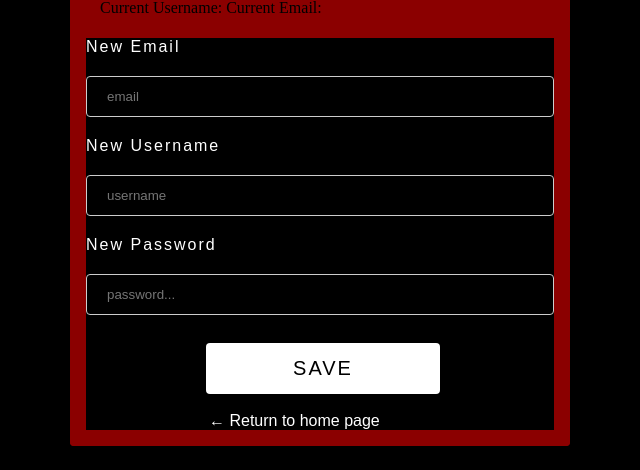
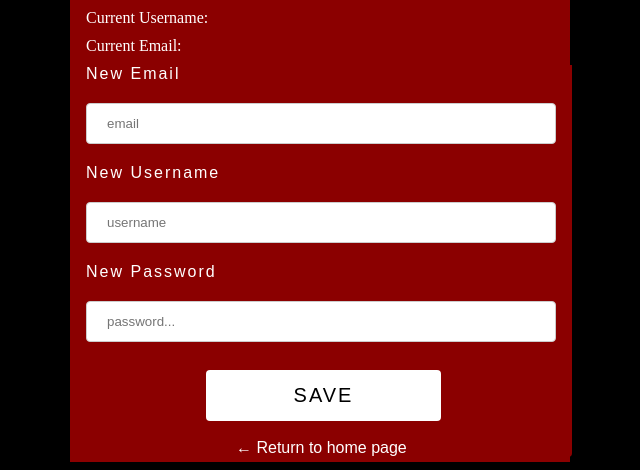
Before and after one commit to CapyFanatics/WorkingCapybara, a Flask app: template App/templates/profile.html in a window 1280 px wide. Shown: the part 378-848 px from the top of the page, without its empty margins (320-960 px from the left). Before the commit the page ends 824 px from the top, so only its background shows below. Run offline with Flask 3, Linux system fonts and the light colour scheme; the template is opened without the code that fills it, so the values that code supplies are empty.

Commit message:
Webpages update
adjusting and updating the template pages of the website

```diff
--- a/App/templates/profile.html
+++ b/App/templates/profile.html
@@ -2,10 +2,8 @@
 <html lang="en">
 
 <style>
-  * {
-    background-color: black;
-  }
 
+  @media screen {
   #user  {
     width: 250px;
     height: 250px;
@@ -15,6 +13,10 @@
     margin-left:auto;
     margin-right:auto;
 
+  }
+  .subcontent{
+    background-color: #8b0000;
+    padding-bottom: 5px;
   }
 
   #profile {
@@ -26,21 +28,25 @@
     margin-bottom:0;
     width:500px;
     text-align: left;
-    background-color: #8b0000;;
-    border-radius: 4px;
+    background-color: #8b0000;
+    border-radius: 4px 4px 0 0;
+
+
   }
 
-  #current{
+  #current, #current p{
     display:block;
-    margin-left:30px;
+    margin-left:8px;
     margin-right:auto;
-    margin-top:0;
-    margin-bottom:0;
+    margin-top:10px;
+    margin-bottom:10px;
     width:400px;
     text-align: left;
     background-color: #8b0000;;
-    border-radius: 4px;
+    color:white;
+
   }
+
 
   #profileheader {
     font-size: 50px;
@@ -53,10 +59,14 @@
   }
 
   #profileForm {
-    margin-top: 5px;
+    padding: 0 1em 0 1em;
     background-color: #8b0000;;
-    border-radius: 4px;
+    border-radius: 0 0  4px 4px ;
     color:white;
+    width:470px;
+    float:center;
+    margin-left:auto;
+    margin-right:auto;
   }
 
   input[type=password],
@@ -73,7 +83,7 @@
   }
 
   input[type=submit] {
-       width: 50%;
+    width: 50%;
     background-color: white;
     color: black;
     padding: 14px 20px;
@@ -96,10 +106,14 @@
     font-family: fantasy;
     color:white;
     text-decoration:none;
-    margin-left:123px;
-    align:center;
+    margin-left:150px;
+    text-align:center;
   }
 
+  body{
+    background-color: black;
+  }
+}
 </style>
 
 <body>
@@ -109,12 +123,13 @@
 
       <h4 id="profileheader" class="center">User Profile</h4>
 
-      <img id="user" src="user.png">
+      <img id="user" src="https://images.gshah2001.repl.co/user.png">
+
       <div id="current">
-        Current Username:
-        Current Email:
+        <p>Current Username: </p>
+        <p>Current Email:</p>
       </div>
-      <form id="profileForm" method="POST" action="/profile" style="padding:1em">
+      <form id="profileForm" method="POST" action="/profile">
 
         <div class="row">
           <label for="email">New Email</label>
@@ -137,11 +152,11 @@
             </div>
           <div class="row justify-content">
 
-          <a href="equipment.html">&larr; Return to home page</a>
+            <a href="/equipment">&larr; Return to home page</a>
+
+           </div>
 
 
-
-        </div>
 
       </form>
     </span>
```
Also changed, not shown: App/templates/equipment.html (+73 -51 lines), App/templates/login.html (+11 -11 lines), App/templates/signup.html (+2 -6 lines), .github/workflows/dev.yml, .gitpod.yml.
